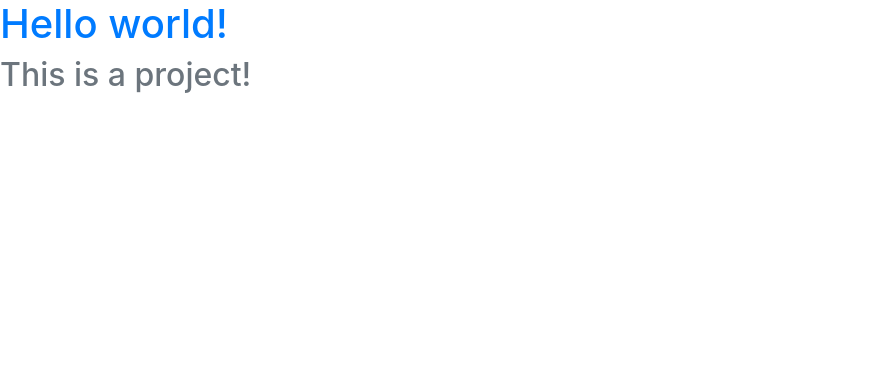
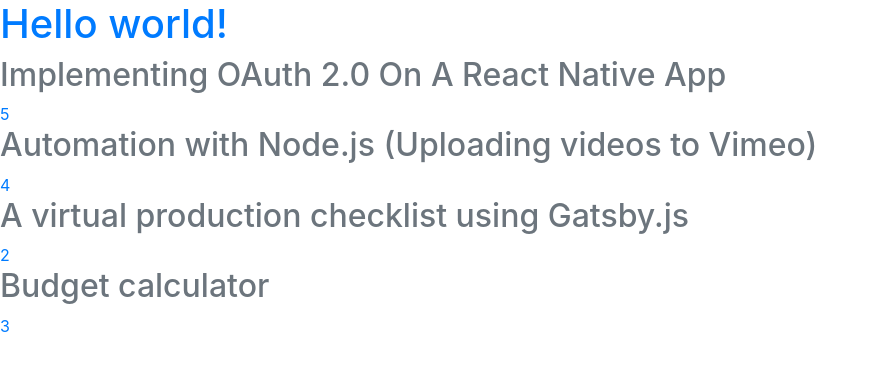
Before and after one commit to TheCarlosAlfaro/portfolio-2021, a React (Create React App) app: page / in a window 1280 px wide. Shown: the top 370 px of the page, without its empty margins (0-876 px from the left). Built offline with nearby package versions, Linux system fonts and the light colour scheme.

Commit message:
Adds components and uses props to pass data down

```diff
--- a/src/App.js
+++ b/src/App.js
@@ -1,12 +1,15 @@
 import React from "react";
 import Project from "./components/Project";
 import "./style/master.scss";
+import { projects } from "./data/projects";
 
 function App() {
    return (
       <>
          <h1 className="text-primary">Hello world!</h1>
-         <Project />
+         {projects.map(({ title, rating }, index) => (
+            <Project title={title} rating={rating} key={index} />
+         ))}
       </>
    );
 }
--- a/src/components/Project.js
+++ b/src/components/Project.js
@@ -1,9 +1,10 @@
 import React from "react";
 
-function Project() {
+function Project({ title, rating }) {
    return (
       <>
-         <h2 className="text-secondary">This is a project!</h2>
+         <h2 className="text-secondary">{title}</h2>
+         <span className="text-primary">{rating}</span>
       </>
    );
 }
--- a/src/data/projects.js
+++ b/src/data/projects.js
@@ -28,7 +28,7 @@
    {
       id: "3fc82dac-f38e-4fe9-8527-656ec3d4bc6c",
       title: "A virtual production checklist using Gatsby.js",
-      rating: 4,
+      rating: 2,
       desc: "A virtual checklist that helps teams keep track of action items",
       totalMinutes: 8,
       postedAt: 1601824397274,
@@ -40,10 +40,10 @@
    {
       id: "fbef5b6d-363e-4e41-b1f3-d941d7ee9b4d",
       title: "Budget calculator",
-      rating: 4,
+      rating: 3,
       desc:
          "A budget calculator that offer percentage and amount suggestion based on user income",
-      totalMinutes: 8,
+      totalMinutes: 3,
       postedAt: 1601824397274,
       githubUrl: "https://github.com/carlosalfarodev/budget-calculator",
       image: "na",
```
